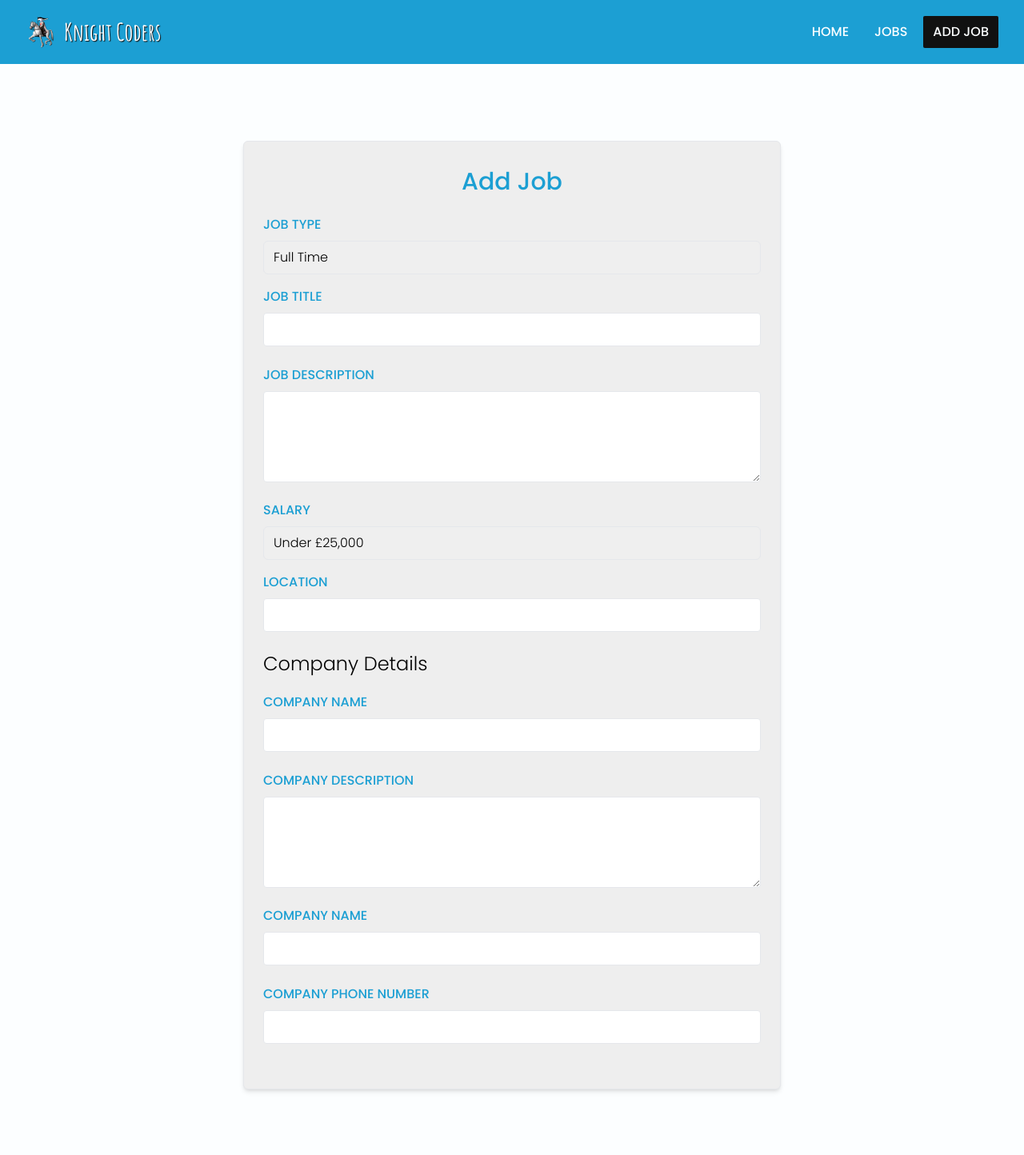
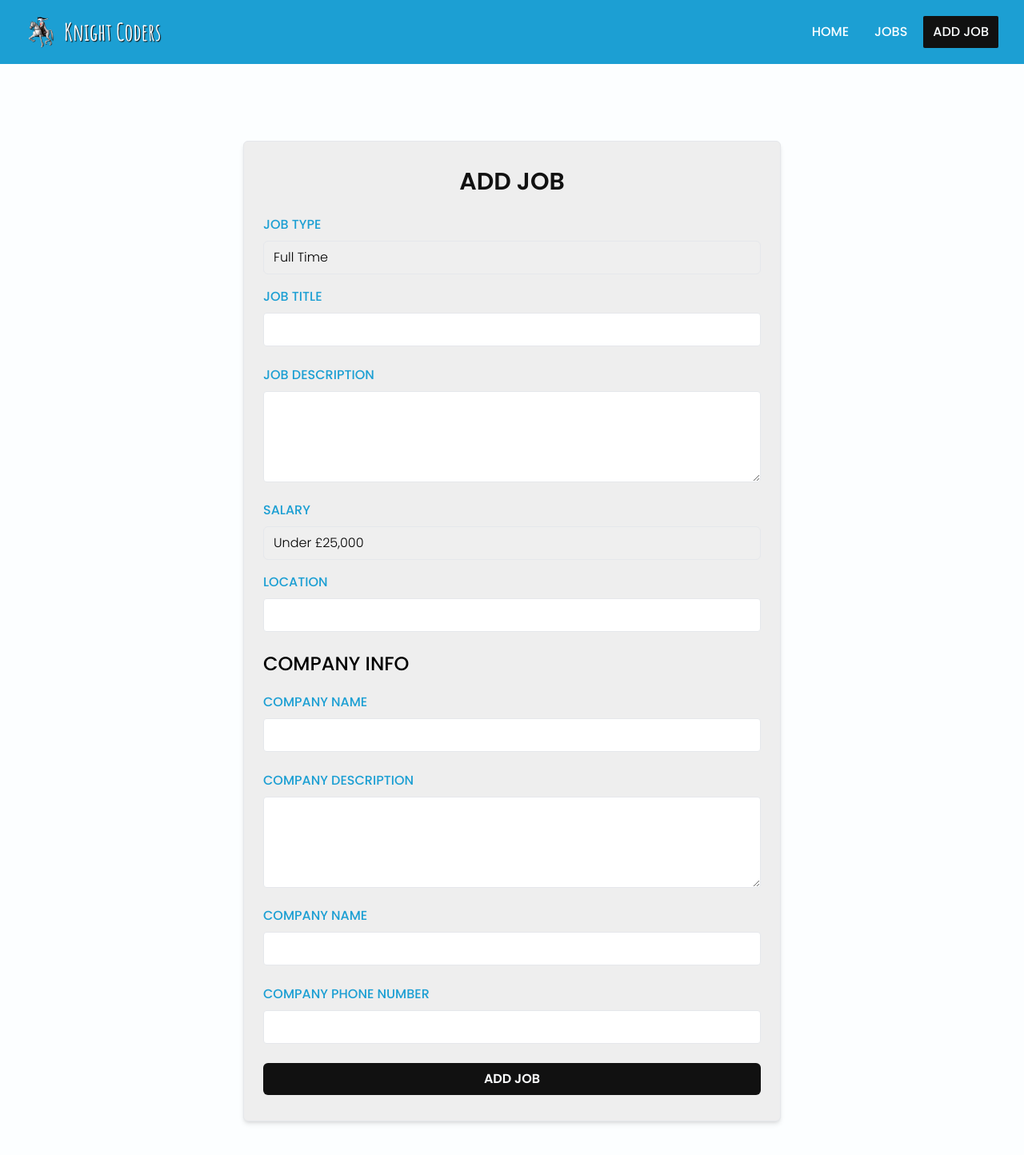
Before and after one commit to Nimira43/Knight-Coders, a Vue app: page /jobs/add in a window 1280 px wide. Shown: the top 1444 px of the page at 80% size. Built offline with nearby package versions, Linux system fonts and the light colour scheme.

Commit message:
Add Job page markup completed for the moment. Tweaks made elsewhere.

```diff
--- a/src/components/BrowseJobs.vue
+++ b/src/components/BrowseJobs.vue
@@ -33,7 +33,7 @@ onMounted(async () => {
 <template>
   <section class='bg-light px-4 py-10'>
     <div class='container-xl lg:container m-auto'>
-      <h2 class='text-3xl font-semibold text-main mb-6 text-center'>
+      <h2 class='text-3xl font-semibold uppercase text-main mb-6 text-center'>
         Browse Jobs
       </h2>
       <div v-if='state.isLoading' class='text-center text-main py-6'>
@@ -51,7 +51,7 @@ onMounted(async () => {
   <section v-if='showButton' className='m-auto max-w-lg my-10 px-6'>
     <RouterLink
       to='/jobs'
-      className='block bg-dark text-light text-center py-4 px-6 rounded-xl hover:bg-main uppercase'
+      className='block bg-dark text-light text-center py-4 px-6 rounded-md hover:bg-grey-dark uppercase font-medium'
     >
       View All Jobs
     </RouterLink>
--- a/src/components/JobListing.vue
+++ b/src/components/JobListing.vue
@@ -48,7 +48,7 @@ const truncatedDescription = computed(() => {
         </div>
         <RouterLink
           :to="'/jobs/' + job.id"
-          class='h-[36px] bg-light font-semibold hover:bg-main text-dark px-4 py-2 rounded-lg text-center text-sm uppercase btn-hover'
+          class='h-[36px] bg-light font-semibold hover:bg-main text-dark px-4 py-2 rounded-md text-center text-sm uppercase btn-hover'
         >
           Read More
         </RouterLink>
--- a/src/views/AddJobView.vue
+++ b/src/views/AddJobView.vue
@@ -3,7 +3,7 @@
     <div class="container m-auto max-w-2xl py-24">
       <div class="bg-grey-light px-6 py-8 mb-4 shadow-md rounded-md border m-4 md:m-0">
         <form>
-          <h2 class="text-3xl text-center font-medium mb-6 text-main">Add Job</h2>
+          <h2 class="text-3xl text-center font-semibold mb-6 text-dark uppercase">Add Job</h2>
           <div class="mb-4">
             <label
               for="type"
@@ -97,7 +97,7 @@
               required
             >
           </div>
-          <h3 class="text-2xl mb-5">Company Details</h3>
+          <h3 class="text-2xl mb-5 font-medium uppercase">Company Info</h3>
           <div class="mb-4">
             <label
               for="company"
@@ -156,6 +156,13 @@
               required
             >
           </div>
+          <div>
+            <button
+              class='bg-dark hover:bg-grey-dark text-light uppercase font-semibold py-2 px-4 rounded-md w-full focus:outline-none focus:shadow-outline mt-4 block btn-hover'
+            >
+              Add Job
+            </button>
+          </div>
         </form>
       </div>
     </div>
--- a/src/views/JobView.vue
+++ b/src/views/JobView.vue
@@ -62,22 +62,22 @@
 
         <aside>
           <div class='bg-grey-light p-6 rounded-lg shadow-md'>
-            <h3 class='text-xl text-main font-semibold mb-6 uppercase'>Company Info</h3>
-            <h2 class='text-2xl font-medium uppercase'>{{ state.job.company.name }}</h2>
+            <h3 class='text-2xl text-main font-semibold mb-6 uppercase'>Company Details</h3>
+            <h2 class='text-2xl font-medium'>{{ state.job.company.name }}</h2>
             <p class='my-2 '>
               {{ state.job.company.description }}
             </p>
             <hr class='my-4' />
-            <h3 class='text-xl'>Contact Email:</h3>
+            <h3 class='text-xl uppercase font-medium text-main'>Contact Email:</h3>
             <p class='my-2 bg-light p-2 font-semibold'>
               {{ state.job.company.contactEmail }}
             </p>
-            <h3 class='text-xl'>Contact Phone:</h3>
+            <h3 class='text-xl uppercase font-medium text-main'>Contact Phone:</h3>
             <p class='my-2 bg-light p-2 font-semibold'>{{ state.job.company.contactPhone }}</p>
           </div>
 
           <div class='bg-light p-6 rounded-lg shadow-md mt-6'>
-            <h3 class='text-xl text-center font-semibold mb-6 uppercase '>Manage Job</h3>
+            <h3 class='text-xl text-center font-semibold mb-6 uppercase'>Manage Job</h3>
             <RouterLink
               :to="`/jobs/edit/${state.job.id}`"
               class='bg-dark hover:bg-grey-dark text-light text-center uppercase font-semibold py-2 px-4 rounded-md w-full focus:outline-none focus:shadow-outline mt-4 block btn-hover'
```
